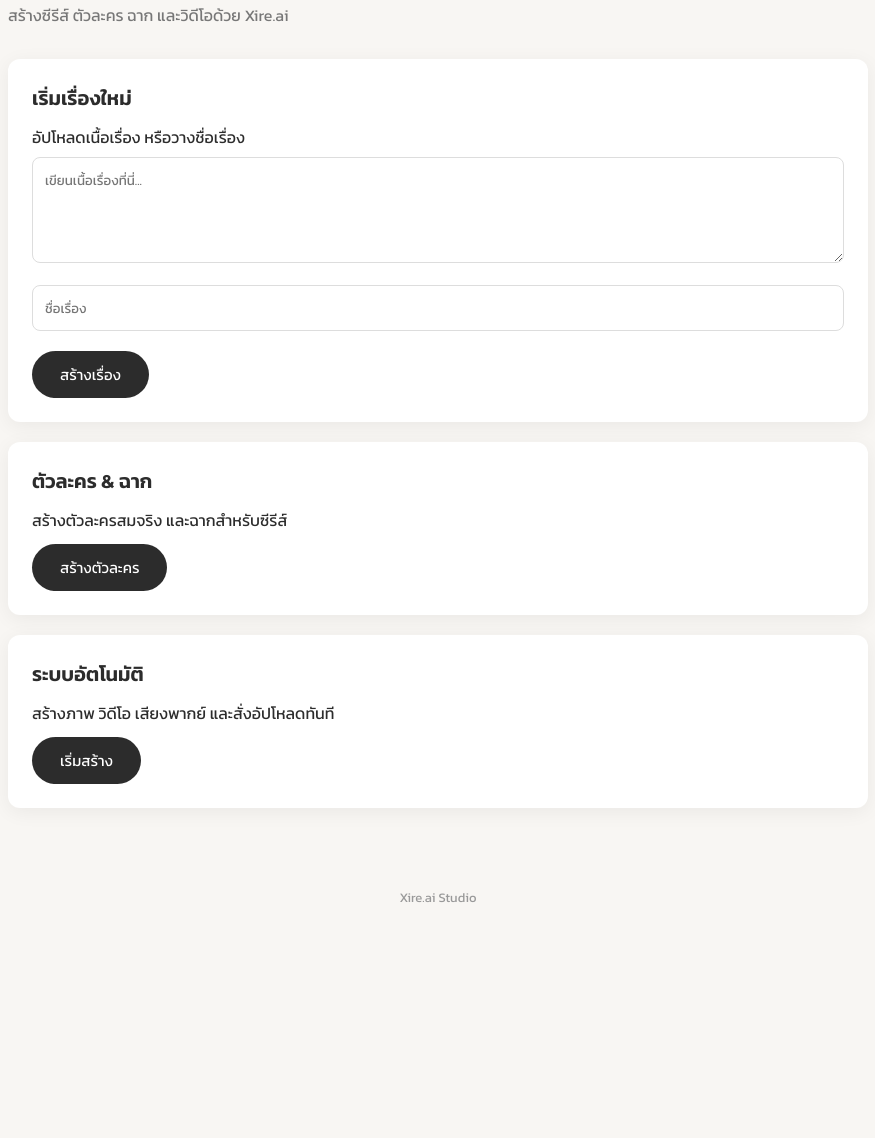
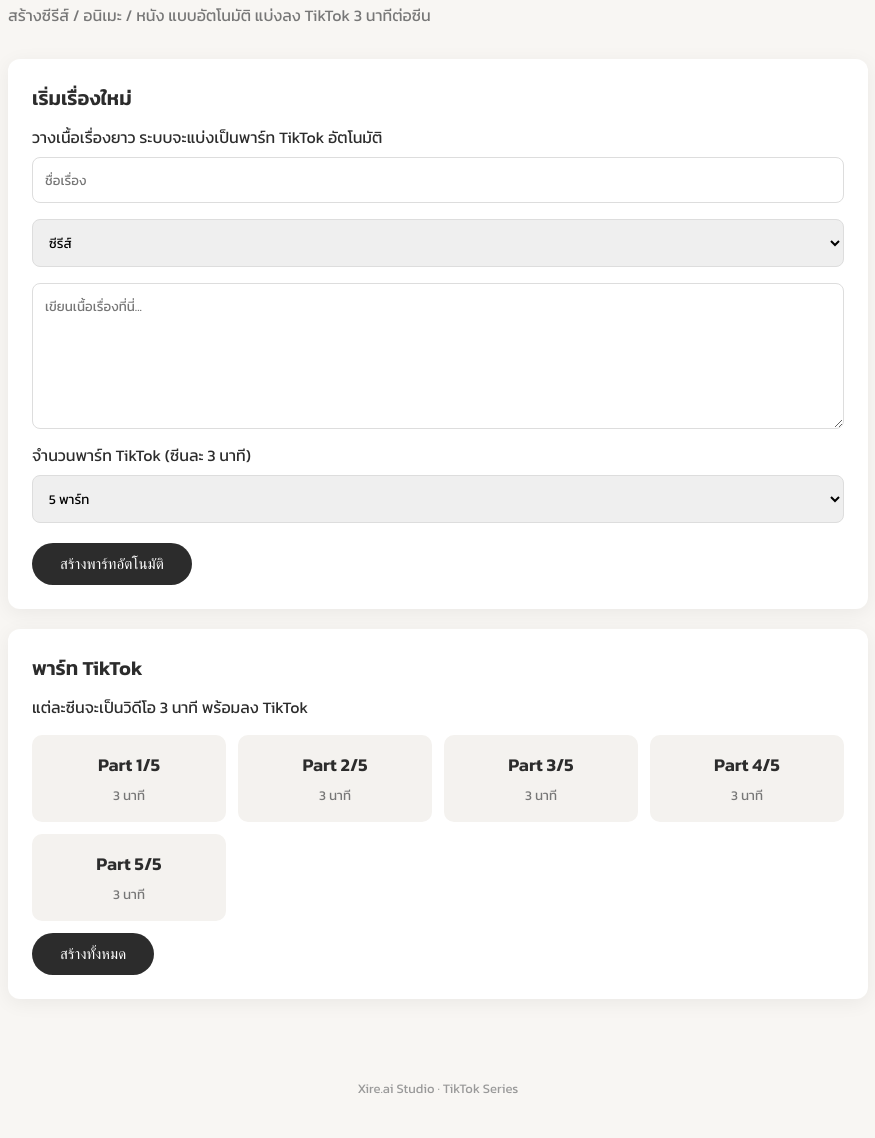
Before and after one commit to pps2005/-smart-shop, a plain HTML site: page studio.html in a window 1280 px wide. Shown: the part 171-1309 px from the top of the page, without its empty margins (202-1077 px from the left). Before the commit the page ends 1118 px from the top, so only its background shows below. Drawn offline with nearby package versions, Linux system fonts and the light colour scheme.

Commit message:
Add TikTok series auto-generation system

```diff
--- a/studio.html
+++ b/studio.html
@@ -16,9 +16,13 @@ h1 { font-family: 'Playfair Display', serif; font-size: 36px; margin-bottom: 8px
 .sub { color: #777; margin-bottom: 32px; }
 .card { background: #fff; border-radius: 12px; padding: 24px; margin-bottom: 20px; box-shadow: 0 4px 20px rgba(0,0,0,0.06); }
 .card h2 { font-size: 20px; margin-bottom: 12px; }
-.btn { display: inline-block; background: #2c2c2c; color: #fff; padding: 12px 28px; border-radius: 999px; text-decoration: none; font-size: 15px; margin-top: 12px; }
+.btn { display: inline-block; background: #2c2c2c; color: #fff; padding: 12px 28px; border-radius: 999px; text-decoration: none; font-size: 15px; margin-top: 12px; border: none; cursor: pointer; }
 .btn:hover { background: #444; }
-textarea, input[type=text] { width: 100%; padding: 12px; border: 1px solid #ddd; border-radius: 8px; font-family: inherit; margin: 8px 0; }
+textarea, input[type=text], select { width: 100%; padding: 12px; border: 1px solid #ddd; border-radius: 8px; font-family: inherit; margin: 8px 0; }
+.parts { display: grid; grid-template-columns: repeat(auto-fill, minmax(160px, 1fr)); gap: 12px; margin-top: 16px; }
+.part { background: #f4f2ef; border-radius: 10px; padding: 16px; text-align: center; }
+.part b { display: block; font-size: 18px; margin-bottom: 4px; }
+.part small { color: #777; }
 footer { text-align: center; padding: 40px; color: #999; font-size: 13px; }
 </style>
 </head>
@@ -28,35 +32,61 @@ footer { text-align: center; padding: 40px; color: #999; font-size: 13px; }
 <nav>
 <a href="index.html">หน้าหลัก</a>
 <a href="#create">สร้าง</a>
-<a href="#gallery">แกลเลอรี</a>
+<a href="#parts">พาร์ท</a>
 </nav>
 </header>
 
 <div class="container">
 <h1>Studio</h1>
-<p class="sub">สร้างซีรีส์ ตัวละคร ฉาก และวิดีโอด้วย Xire.ai</p>
+<p class="sub">สร้างซีรีส์ / อนิเมะ / หนัง แบบอัตโนมัติ แบ่งลง TikTok 3 นาทีต่อซีน</p>
 
 <div class="card" id="create">
 <h2>เริ่มเรื่องใหม่</h2>
-<p>อัปโหลดเนื้อเรื่อง หรือวางชื่อเรื่อง</p>
-<textarea rows="4" placeholder="เขียนเนื้อเรื่องที่นี่..."></textarea>
-<input type="text" placeholder="ชื่อเรื่อง">
-<a href="#" class="btn" onclick="alert('ระบบสร้างกำลังพัฒนา จะเชื่อมทีละส่วน')">สร้างเรื่อง</a>
+<p>วางเนื้อเรื่องยาว ระบบจะแบ่งเป็นพาร์ท TikTok อัตโนมัติ</p>
+<input type="text" id="title" placeholder="ชื่อเรื่อง">
+<select id="type">
+<option value="series">ซีรีส์</option>
+<option value="anime">อนิเมะ</option>
+<option value="movie">หนัง</option>
+</select>
+<textarea id="story" rows="6" placeholder="เขียนเนื้อเรื่องที่นี่..."></textarea>
+<label>จำนวนพาร์ท TikTok (ซีนละ 3 นาที)</label>
+<select id="partsCount">
+<option value="5">5 พาร์ท</option>
+<option value="3">3 พาร์ท</option>
+<option value="8">8 พาร์ท</option>
+<option value="10">10 พาร์ท</option>
+</select>
+<button class="btn" onclick="generateParts()">สร้างพาร์ทอัตโนมัติ</button>
 </div>
 
-<div class="card" id="gallery">
-<h2>ตัวละคร & ฉาก</h2>
-<p>สร้างตัวละครสมจริง และฉากสำหรับซีรีส์</p>
-<a href="#" class="btn" onclick="alert('ระบบสร้างตัวละครกำลังพัฒนา')">สร้างตัวละคร</a>
+<div class="card" id="parts">
+<h2>พาร์ท TikTok</h2>
+<p>แต่ละซีนจะเป็นวิดีโอ 3 นาที พร้อมลง TikTok</p>
+<div class="parts" id="partsList">
+<div class="part"><b>Part 1/5</b><small>3 นาที</small></div>
+<div class="part"><b>Part 2/5</b><small>3 นาที</small></div>
+<div class="part"><b>Part 3/5</b><small>3 นาที</small></div>
+<div class="part"><b>Part 4/5</b><small>3 นาที</small></div>
+<div class="part"><b>Part 5/5</b><small>3 นาที</small></div>
 </div>
-
-<div class="card">
-<h2>ระบบอัตโนมัติ</h2>
-<p>สร้างภาพ วิดีโอ เสียงพากย์ และสั่งอัปโหลดทันที</p>
-<a href="#" class="btn" onclick="alert('ระบบคิวอัตโนมัติกำลังพัฒนา')">เริ่มสร้าง</a>
+<button class="btn" onclick="alert('ระบบสร้างวิดีโอ + เสียงพากย์ + สับไทย กำลังพัฒนา จะเชื่อมทีละขั้น')">สร้างทั้งหมด</button>
 </div>
 </div>
 
-<footer>Xire.ai Studio</footer>
+<footer>Xire.ai Studio · TikTok Series</footer>
+
+<script>
+function generateParts() {
+  const count = +document.getElementById('partsCount').value;
+  const title = document.getElementById('title').value || 'เรื่องใหม่';
+  const list = document.getElementById('partsList');
+  list.innerHTML = '';
+  for (let i = 1; i <= count; i++) {
+    list.innerHTML += `<div class="part"><b>Part ${i}/${count}</b><small>3 นาที</small></div>`;
+  }
+  alert(`สร้าง "${title}" แบ่งเป็น ${count} พาร์ท พร้อมลง TikTok แล้ว`);
+}
+</script>
 </body>
 </html>
```
